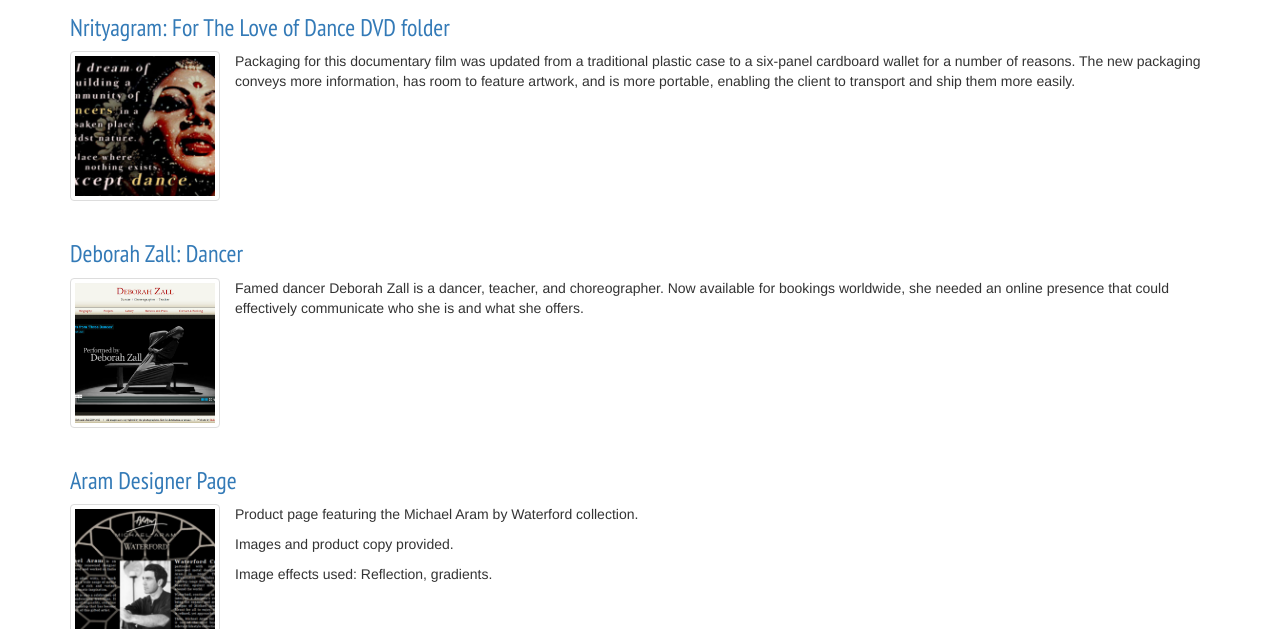
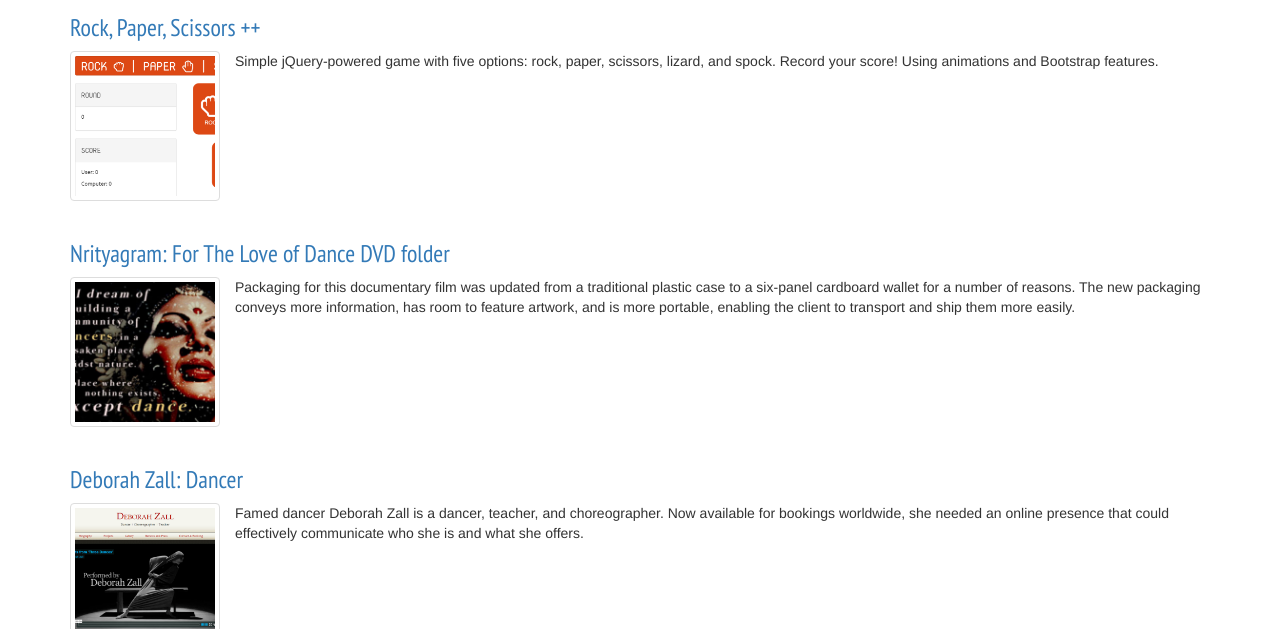
Before and after one commit to richendacodes/13-0portfolio, a website: page public/portfolio.html in a window 1280 px wide. Shown: the part 118-747 px from the top of the page. Drawn offline with nearby package versions, Linux system fonts and the light colour scheme.

Commit message:
RPS Game linked via Portfolio

```diff
--- a/public/portfolio.html
+++ b/public/portfolio.html
@@ -52,6 +52,13 @@
     <div class="row">
       <div class="col-md-12">
         <h2>Projects</h2>
+          <div>
+            <a href="portfolio/rps"><h3>Rock, Paper, Scissors ++</h3></a>
+            <a href="portfolio/rps"><img src="img/portfolio/rps.png" class="thumbnail portimg"></a>
+            <p>Simple jQuery-powered game with five options: rock, paper, scissors, lizard, and spock. Record your score! Using animations and Bootstrap features.</p>
+            <div style="clear: both"></div>
+          </div>
+
           <div>
             <a href="http://www.richendagould.com/design/portfolio/nrityagram-ftlod-dvd-sleeve/"><h3>Nrityagram: For The Love of Dance DVD folder</h3></a>
             <a href="http://www.richendagould.com/design/portfolio/nrityagram-ftlod-dvd-sleeve/"><img src="img/portfolio/nritdvd.jpg" class="thumbnail portimg"></a>
--- a/server.js
+++ b/server.js
@@ -15,6 +15,7 @@ app.use('/portfolio/js', express.static('public/js'));
 app.use('/css', express.static('public/css'));
 app.use('/portfolio/css', express.static('public/css'));
 app.use('/img', express.static('public/img'));
+app.use('/portfolio/img', express.static('public/img'));
 
 app.get('/blog', function(req, res) {
   res.sendFile(process.cwd() + "/public/blog.html");
```
Also changed, not shown: public/img/portfolio/rps.png (added).
